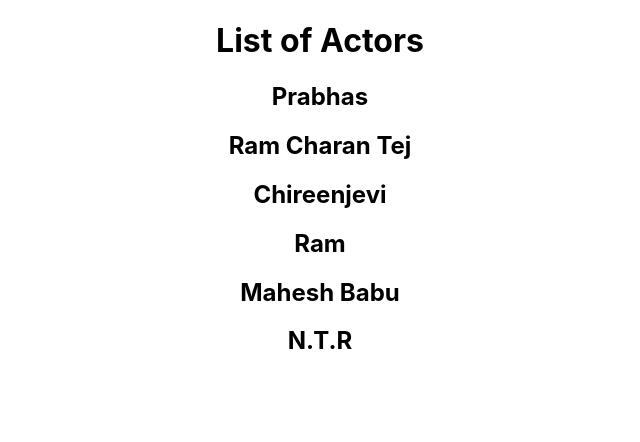
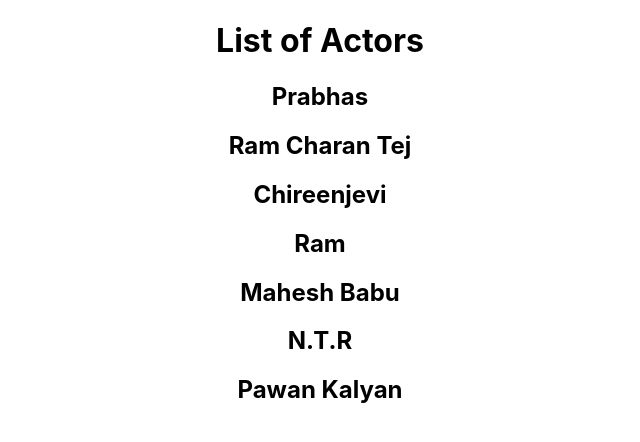
Before and after one commit to Sucharitharao/remoterepositoryexample, a React (Create React App) app: page / in a window 1280 px wide. Shown: the top 442 px of the page, without its empty margins (320-960 px from the left). Built offline with nearby package versions, Linux system fonts and the light colour scheme.

Commit message:
added pawan kalyan

```diff
--- a/src/App.js
+++ b/src/App.js
@@ -11,6 +11,7 @@ function App() {
       <h2>Ram</h2>
       <h2>Mahesh Babu</h2>
       <h2>N.T.R</h2>
+      <h2>Pawan Kalyan</h2>
     </div>
   );
 }
```
